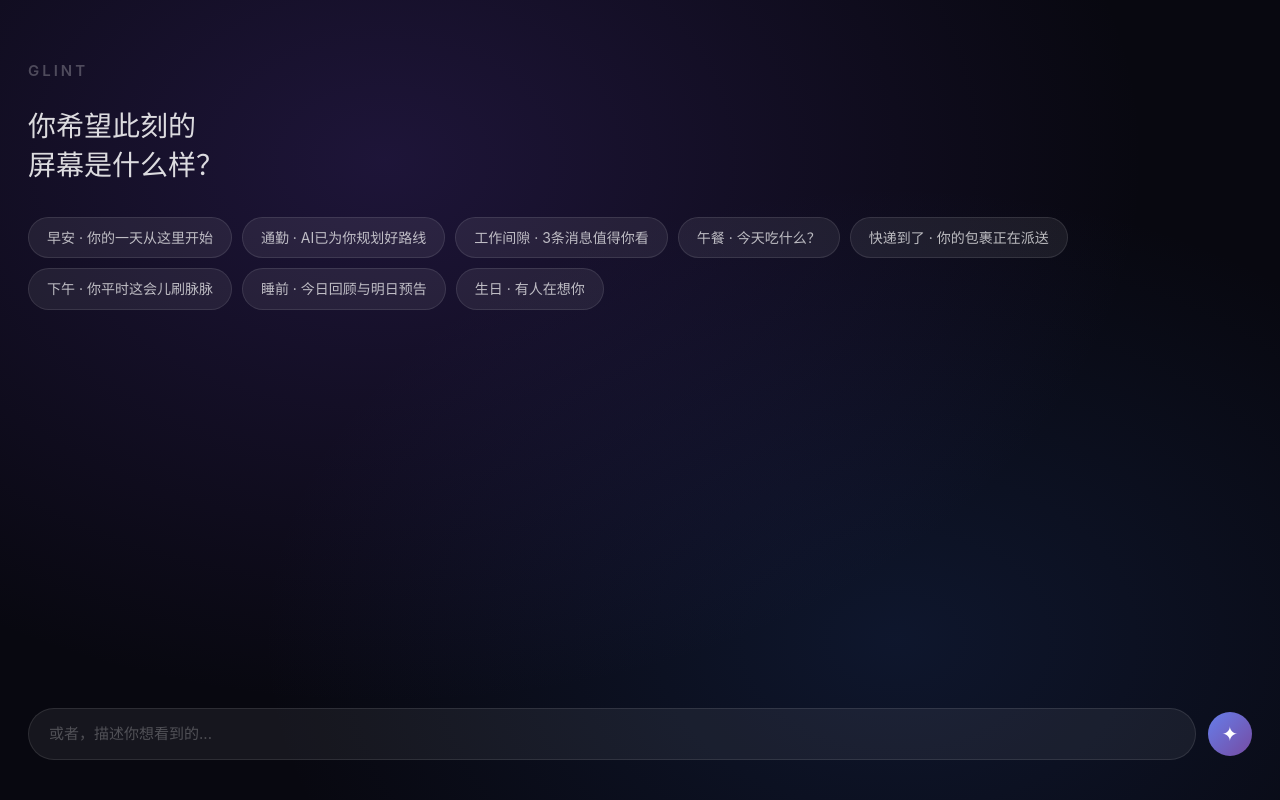
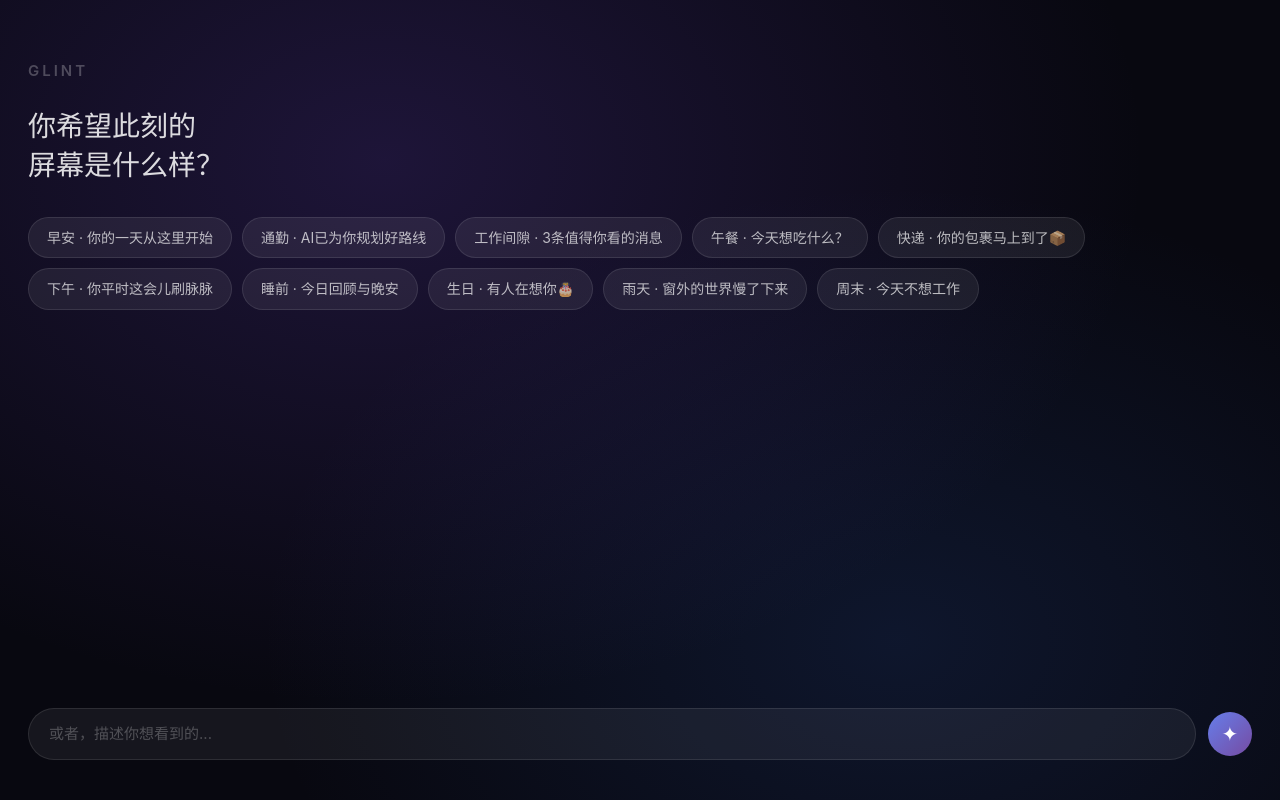
Before and after one commit to zgl95116-sys/Glint, a React (Vite) app in the folder glint-app/: page / in a window 1280 px wide. Built offline with nearby package versions, Linux system fonts and the light colour scheme; no server answers.

Commit message:
feat: add Unsplash image support, richer preset prompts with visual design, no plain white backgrounds

```diff
--- a/glint-app/components/Sandbox.tsx
+++ b/glint-app/components/Sandbox.tsx
@@ -10,7 +10,7 @@ const SHELL_HTML = `<!DOCTYPE html>
     <meta charset="utf-8">
     <meta name="viewport" content="width=device-width, initial-scale=1, viewport-fit=cover">
     <meta http-equiv="Content-Security-Policy"
-      content="default-src 'none'; script-src 'unsafe-inline' https://cdn.tailwindcss.com; style-src 'unsafe-inline' https://fonts.googleapis.com; font-src https://fonts.gstatic.com; img-src data: blob:; connect-src https://cdn.tailwindcss.com; frame-src 'none';">
+      content="default-src 'none'; script-src 'unsafe-inline' https://cdn.tailwindcss.com; style-src 'unsafe-inline' https://fonts.googleapis.com; font-src https://fonts.gstatic.com; img-src data: blob: https://images.unsplash.com https://source.unsplash.com https://picsum.photos https://fastly.picsum.photos; connect-src https://cdn.tailwindcss.com; frame-src 'none';">
     <script src="https://cdn.tailwindcss.com"><\/script>
     <link href="https://fonts.googleapis.com/css2?family=Material+Symbols+Outlined:opsz,wght,FILL,GRAD@20..48,100..700,0..1,-50..200" rel="stylesheet" />
     <style>
--- a/glint-app/constants/prompts.ts
+++ b/glint-app/constants/prompts.ts
@@ -6,34 +6,42 @@ export interface PresetPrompt {
 export const PRESET_PROMPTS: PresetPrompt[] = [
   {
     label: '早安 · 你的一天从这里开始',
-    prompt: '早晨7:15的锁屏。用户叫小林，是一名产品经理。AI已经知道他每天早上会看天气和日程。展示：温暖的早安问候，今天北京天气22°C晴，AQI优，适合穿轻薄外套；今日3个日程（10:00产品评审会、14:00设计走查、16:30周会）；AI主动提醒"昨晚你关注的GPT-5发布了，已为你整理摘要"。整体清新温暖。',
+    prompt: '早晨7:15的锁屏。背景用一张温暖的日出城市天际线照片（Unsplash），上面叠加半透明暗色层。用户叫小林，是一名产品经理。AI已经知道他每天早上会看天气和日程。展示：大字体时间7:15，温暖的早安问候，今天北京天气22°C晴、适合穿轻薄外套；用毛玻璃卡片展示今日3个日程（10:00产品评审会、14:00设计走查、16:30周会）；底部AI主动提醒"昨晚你关注的GPT-5发布了，已为你整理摘要"。设计要有呼吸感，留白充足。',
   },
   {
     label: '通勤 · AI已为你规划好路线',
-    prompt: '早上8:30的通勤锁屏。用户正在去公司的路上。AI根据历史习惯知道用户每天8:20出门坐地铁。展示：当前时间，地铁13号线实时状态（正常运行），预计到达时间9:05，途中推荐继续听昨天没听完的播客《硅谷101》第34期，今天第一个会议10:00还有充裕时间。信息紧凑实用。',
+    prompt: '早上8:30的通勤锁屏。背景用一张地铁站或城市街道的Unsplash照片，加深色渐变覆盖。AI根据历史习惯知道用户每天8:20出门坐地铁。用醒目的大字体显示8:30和"预计9:05到达"。用图标+文字展示：地铁13号线正常运行🚇、继续播放播客《硅谷101》第34期🎧、第一个会议10:00还有充裕时间。底部用柔和的进度条暗示旅程进度。整体紧凑、信息密度高但不拥挤。',
   },
   {
-    label: '工作间隙 · 3条消息值得你看',
-    prompt: '下午3:20的锁屏。用户是产品经理，AI从各个App中帮他筛选了重要信息。展示：3条AI精选摘要——①飞书群里张总提到了你负责的项目要提前上线 ②脉脉热帖"2026年产品经理还有前途吗"讨论度很高 ③你关注的苹果WWDC日期确认了。AI备注"其余47条消息已过滤，无需处理"。',
+    label: '工作间隙 · 3条值得你看的消息',
+    prompt: '下午3:20的锁屏。背景用深色调办公场景或抽象几何渐变。用户是产品经理，AI从各个App中帮他筛选了最重要的信息。用精美的卡片式布局展示3条AI精选：①🔥飞书群里张总提到了你的项目要提前上线 ②💬脉脉热帖"2026年产品经理还有前途吗"2.3万人讨论 ③🍎苹果WWDC日期确认。每条卡片有不同的强调色。底部小字"其余47条消息已过滤"。整体像一份精心策划的杂志版面。',
   },
   {
-    label: '午餐 · 今天吃什么？',
-    prompt: '中午12:00的锁屏。AI知道用户在望京SOHO上班，平时午餐喜欢吃日料和川菜。展示：3个AI推荐——①松子日料（步行5分钟，你上次给了好评）②辣庄火锅（新开的，同事群里有人推荐）③减脂沙拉（你本周已经吃了3次火锅，注意健康哦）。附带美团优惠信息。氛围轻松有食欲。',
+    label: '午餐 · 今天想吃什么？',
+    prompt: '中午12:00的锁屏。背景用一张诱人的美食摄影Unsplash照片，上面叠加渐变。AI知道用户在望京SOHO上班。展示3个推荐，每个用不同风格的卡片：①🍣松子日料（步行5分，你上次给了好评）②🌶️辣庄火锅（新开的，同事推荐）③🥗减脂沙拉（AI温馨提醒：你本周已吃3次火锅了😄）。附带美团红包提示。氛围温暖有食欲，排版像精致的美食杂志。',
   },
   {
-    label: '快递到了 · 你的包裹正在派送',
-    prompt: '下午4:45的事件触发锁屏。用户有一个快递正在派送中。展示：快递状态——京东快递，你买的AirPods Pro 3，快递员已到小区，预计5分钟内送达，快递员电话尾号1234。AI提醒"要不要让快递放到丰巢？你上次也是这样处理的"。同时显示今日天气和时间。有惊喜感和及时性。',
+    label: '快递 · 你的包裹马上到了📦',
+    prompt: '下午4:45的事件触发锁屏。背景用温暖的渐变色，带有包裹📦的大emoji装饰。用大字体高亮"包裹即将送达"。展示：京东快递——AirPods Pro 3，快递员已到小区🏃，预计5分钟内送达。用进度条可视化配送状态。AI贴心提醒"要不要放丰巢？你上次也是这样处理的"。整体有惊喜感和即时感，像拆礼物前的期待。',
   },
   {
     label: '下午 · 你平时这会儿刷脉脉',
-    prompt: '下午3:00的锁屏。AI通过学习用户行为发现，用户每天下午3点左右会打开脉脉看看行业动态。AI主动从脉脉抓取了3条热帖摘要：①"字节跳动内部AI工具曝光"（2.3万讨论）②"35岁程序员转产品经理的真实经历" ③"2026金三银四，offer对比帖"。展示为精美的信息流卡片，用户无需打开App就能一览。',
+    prompt: '下午3:00的锁屏。背景用深蓝到紫色的渐变，带有科技感的几何纹理。AI发现用户每天下午3点刷脉脉。用信息流卡片展示3条热帖：①"字节跳动内部AI工具曝光"🔥2.3万讨论 ②"35岁程序员转产品经理的真实经历"💡 ③"2026金三银四，offer对比帖"💰。每条有阅读量、评论数。顶部显示"AI已为你浏览，精选如下"。设计像一个高端科技媒体的信息卡片。',
   },
   {
-    label: '睡前 · 今日回顾与明日预告',
-    prompt: '晚上11:30的睡前锁屏。星空或深色夜晚氛围。展示：今日回顾——屏幕使用5小时23分钟，走了8420步，完成了3个待办；AI总结"今天效率不错，产品评审会上你的方案被采纳了"。明日提醒：9:00有客户拜访，记得带名片。底部一句晚安语"早点休息，明天又是新的一天"。温暖治愈。',
+    label: '睡前 · 今日回顾与晚安',
+    prompt: '晚上11:30的睡前锁屏。背景用一张星空或月光夜景的Unsplash照片，叠加深色透明层。用柔和的字体展示今日回顾：📱屏幕5小时23分 🚶8420步 ✅完成3个待办。AI总结用温暖的语气"今天不错，评审会上你的方案被采纳了👏"。明日提醒：9:00客户拜访，记得带名片。底部一句晚安诗句，字体优雅纤细。整体安静治愈，像一本打开的日记。',
   },
   {
-    label: '生日 · 有人在想你',
-    prompt: '这是一个特殊事件触发的锁屏——今天是用户好朋友李明的生日。AI从通讯录和社交媒体中发现了这个信息。展示：温馨的生日提醒界面，显示"今天是李明的生日🎂"，你们的合影回忆（用emoji和CSS艺术代替），AI建议"要不要发条微信祝福？上次他生日你送了一本书"。附带一键祝福的提示。温馨有人情味。',
+    label: '生日 · 有人在想你🎂',
+    prompt: '特殊事件锁屏——今天是好朋友李明的生日。背景用温暖的金色和橙色渐变，散落着🎂🎈🎁等emoji装饰。大字体显示"今天是李明的生日"。展示你们的友谊时光线（认识3年，上次聚会是2个月前）。AI建议"要不要发条祝福？上次他生日你送了一本《人类简史》📚"。整体温馨有人情味，像一张精心设计的电子贺卡。',
+  },
+  {
+    label: '雨天 · 窗外的世界慢了下来',
+    prompt: '下午2:00的雨天锁屏。背景用一张雨天窗户水滴的Unsplash照片，朦胧唯美。用优雅的衬线字体大字显示时间。展示：🌧️小雨 18°C，AI提醒"出门记得带伞"。推荐：一首适合雨天的歌《雨天》by 南拳妈妈🎵，一本适合这个下午的书《挪威的森林》📖。底部一句关于雨的诗"听雨寒更彻，开门落叶深"。整体安静、文艺、有诗意，像一幅水彩画。',
+  },
+  {
+    label: '周末 · 今天不想工作',
+    prompt: '周六上午10:00的锁屏。背景用一张阳光咖啡馆或公园绿地的Unsplash照片。大字时间10:00，下面写"周六·终于可以慢下来"。AI知道用户周末喜欢看B站和小红书。展示：①B站推荐"一人食vlog：周末的100种打开方式"🎬 ②小红书热门"北京周末好去处2026版"📍 ③天气很好，适合骑行，附近有共享单车可用🚲。底部AI说"今天没有会议，好好享受吧😊"。轻松愉快，像一个慵懒的周末早晨。',
   },
 ];
--- a/glint-app/services/geminiService.ts
+++ b/glint-app/services/geminiService.ts
@@ -28,8 +28,10 @@ STYLING:
 Use Tailwind CSS utility classes for all styling. Create rich, polished, visually striking lockscreens.
 Use Google Fonts. Include the <link> tag in <head> and apply the font via an inline style on the <body> tag. Each lockscreen should feel typographically distinct.
 For icons, use Material Symbols: <span class="material-symbols-outlined">icon_name</span>.
-Use emojis generously for visual flair and as image placeholders.
-For images, use CSS gradients, inline SVGs, or emoji placeholders.
+Use emojis generously for visual flair.
+NEVER use plain white or plain solid color backgrounds. Always create atmospheric, layered backgrounds.
+For background images, use Unsplash: <img src="https://images.unsplash.com/photo-{ID}?w=800&q=80" style="position:absolute;inset:0;width:100%;height:100%;object-fit:cover;z-index:0;"> with a dark overlay on top for text readability. Use real Unsplash photo IDs you know. You can also use CSS gradients, inline SVGs, or emoji as decoration.
+For foreground content, use backdrop-filter:blur and semi-transparent backgrounds to create depth over the background image.
 
 RULES:
 This is a phone lockscreen, NOT a website. No navigation bars, no links, no forms, no footers, no sidebars, no buttons.
```
